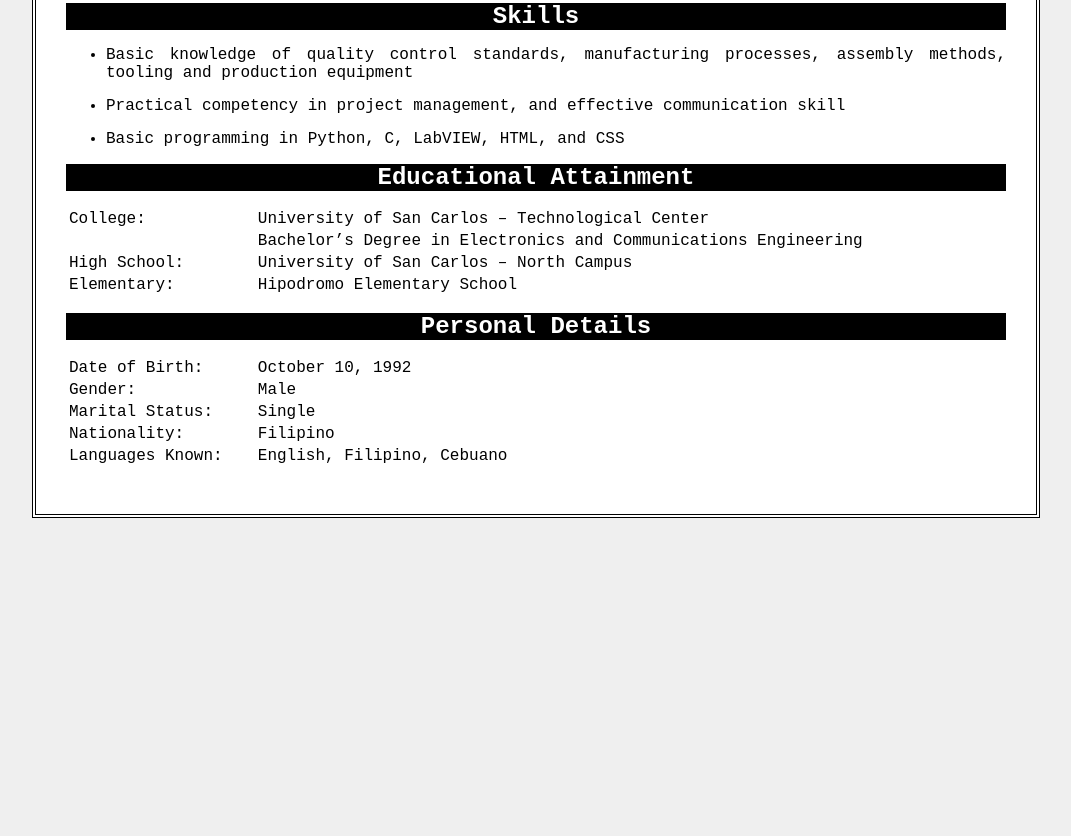
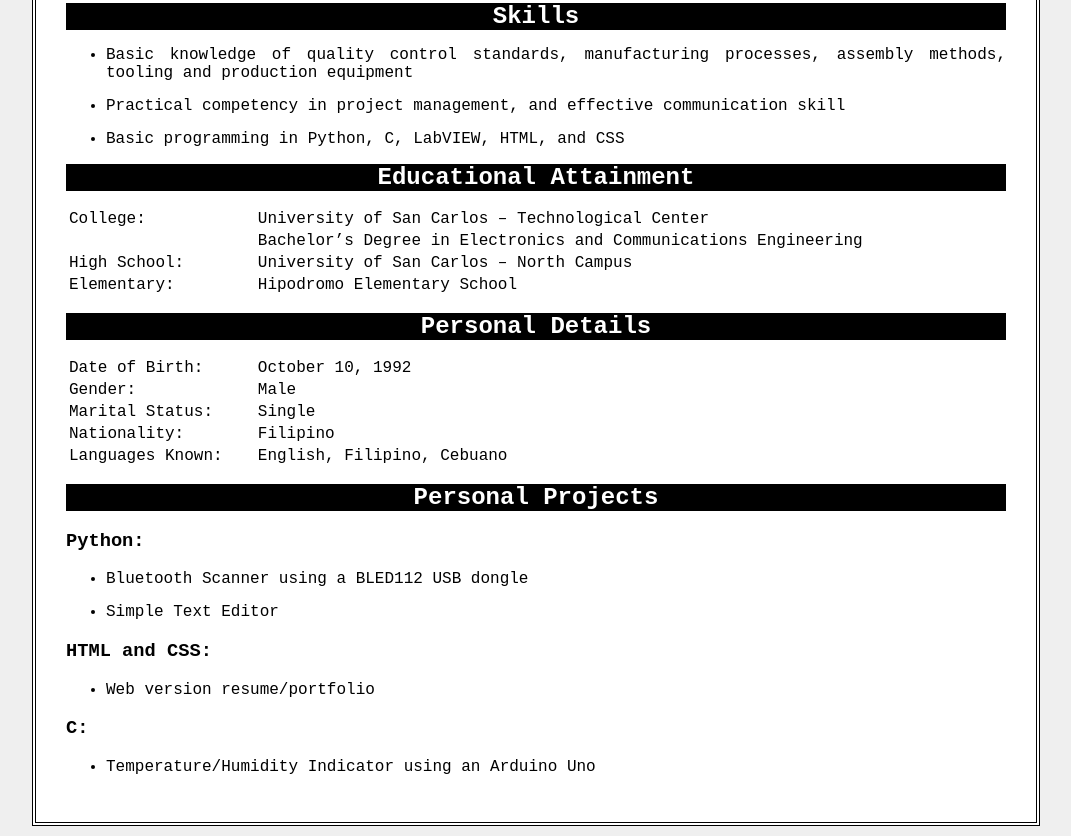
Before and after one commit to jocogum10/resume, a plain HTML site: page index.html in a window 1280 px wide. Shown: the part 1237-2073 px from the top of the page, without its empty margins (104-1175 px from the left). Before the commit the page ends 1765 px from the top, so only its background shows below. Drawn offline with Linux system fonts and the light colour scheme.

Commit message:
added personal projects section

```diff
--- a/index.html
+++ b/index.html
@@ -181,6 +181,42 @@
                     </table>
                 </article>
             </section>
+            <section>
+                <h1>Personal Projects</h1>
+                <article>
+                    <div>
+                        <h3>Python:</h3>
+                    </div>
+                    <ul>
+                        <li>
+                            Bluetooth Scanner using a BLED112 USB dongle
+                        </li>
+                        <li>
+                            Simple Text Editor
+                        </li>
+                    </ul>
+                </article>
+                <article>
+                    <div>
+                        <h3>HTML and CSS:</h3>
+                    </div>
+                    <ul>
+                        <li>
+                            Web version resume/portfolio
+                        </li>
+                    </ul>
+                </article>
+                <article>
+                    <div>
+                        <h3>C:</h3>
+                    </div>
+                    <ul>
+                        <li>
+                            Temperature/Humidity Indicator using an Arduino Uno
+                        </li>
+                    </ul>
+                </article>
+            </section>
         </div>
     </body>
 </html>
```
